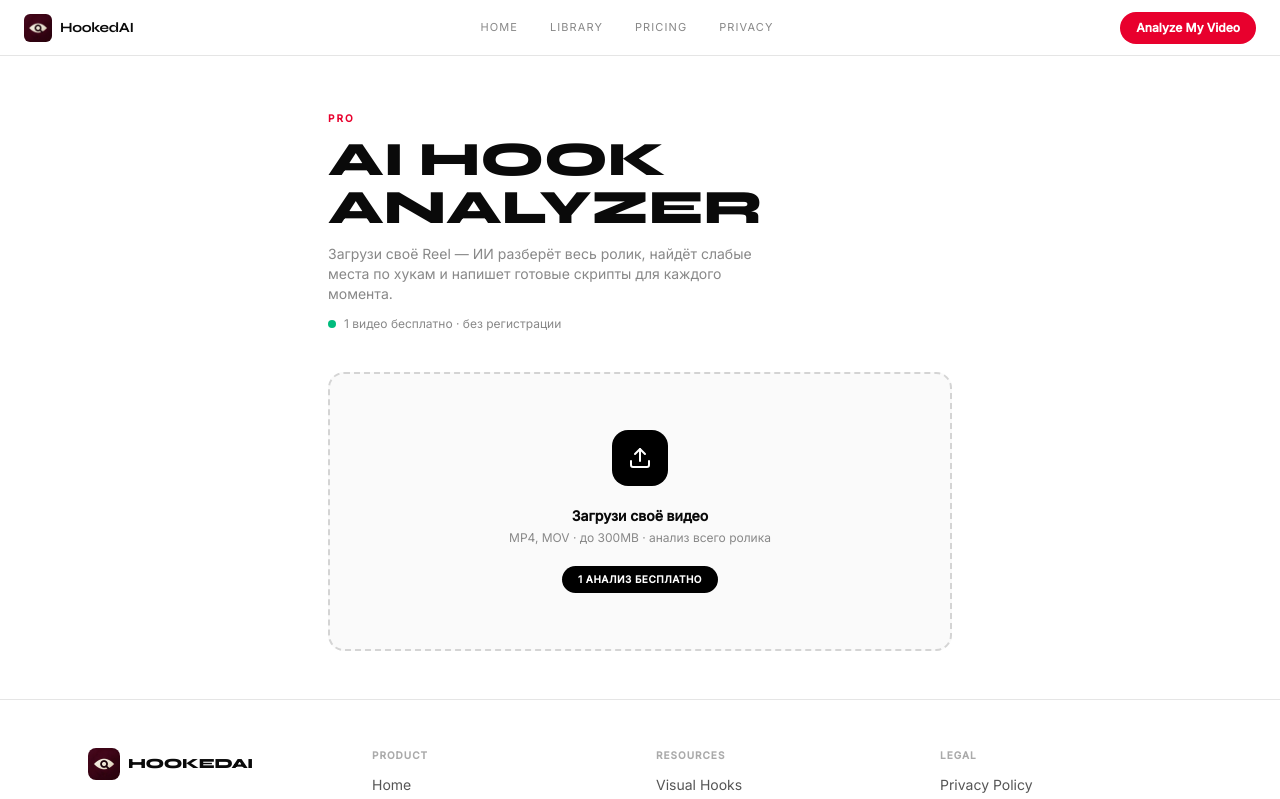
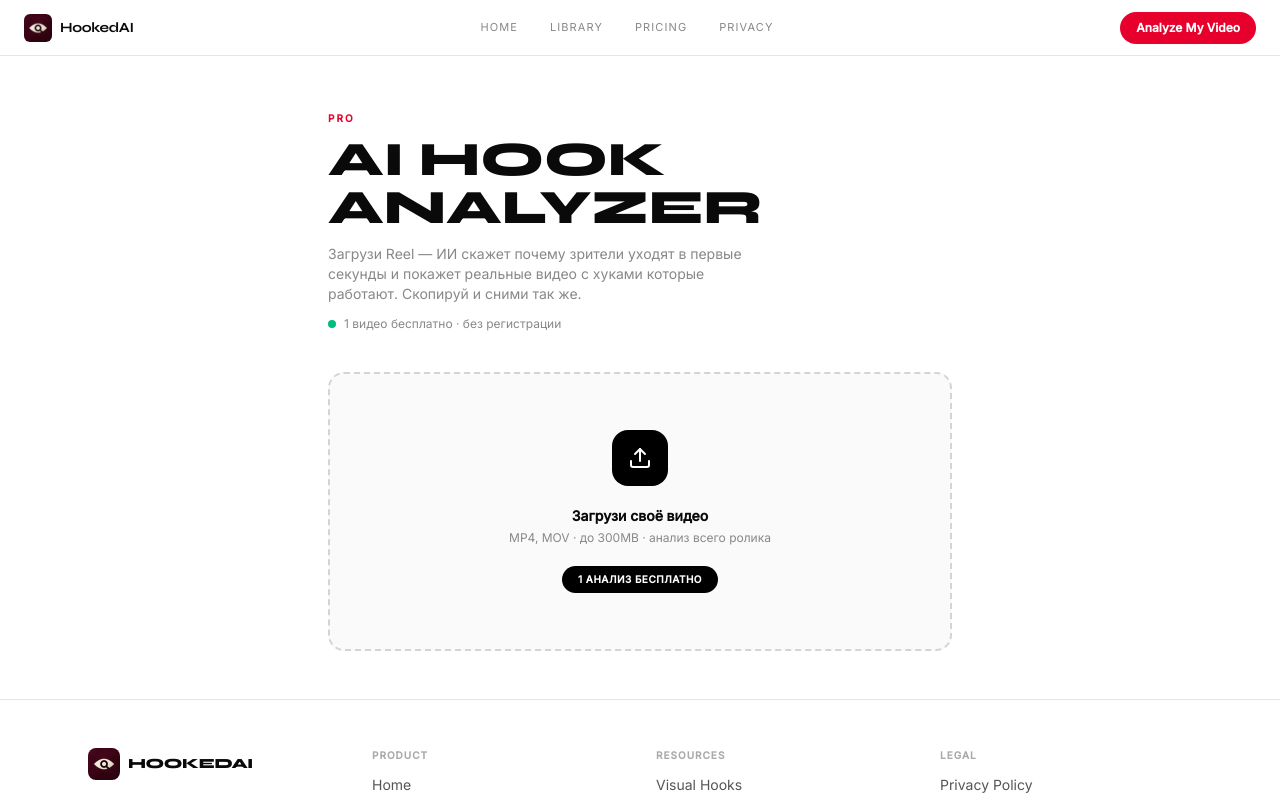
Before and after one commit to bimogg/Hooked.AI, a Next.js app: page /pro in a window 1280 px wide. Shown: the top 799 px of the page. Built offline with nearby package versions, Linux system fonts and the light colour scheme.

Commit message:
fix: clearer description — explain what user actually gets, not tech jargon

```diff
--- a/app/pro/page.tsx
+++ b/app/pro/page.tsx
@@ -11,7 +11,7 @@ export default function ProPage() {
           AI Hook<br />Analyzer
         </h1>
         <p className="text-[#888] text-sm mt-3 max-w-md">
-          Загрузи своё Reel — ИИ разберёт весь ролик, найдёт слабые места по хукам и напишет готовые скрипты для каждого момента.
+          Загрузи Reel — ИИ скажет почему зрители уходят в первые секунды и покажет реальные видео с хуками которые работают. Скопируй и сними так же.
         </p>
         <div className="flex items-center gap-2 mt-3">
           <span className="w-2 h-2 rounded-full bg-emerald-500" />
```
